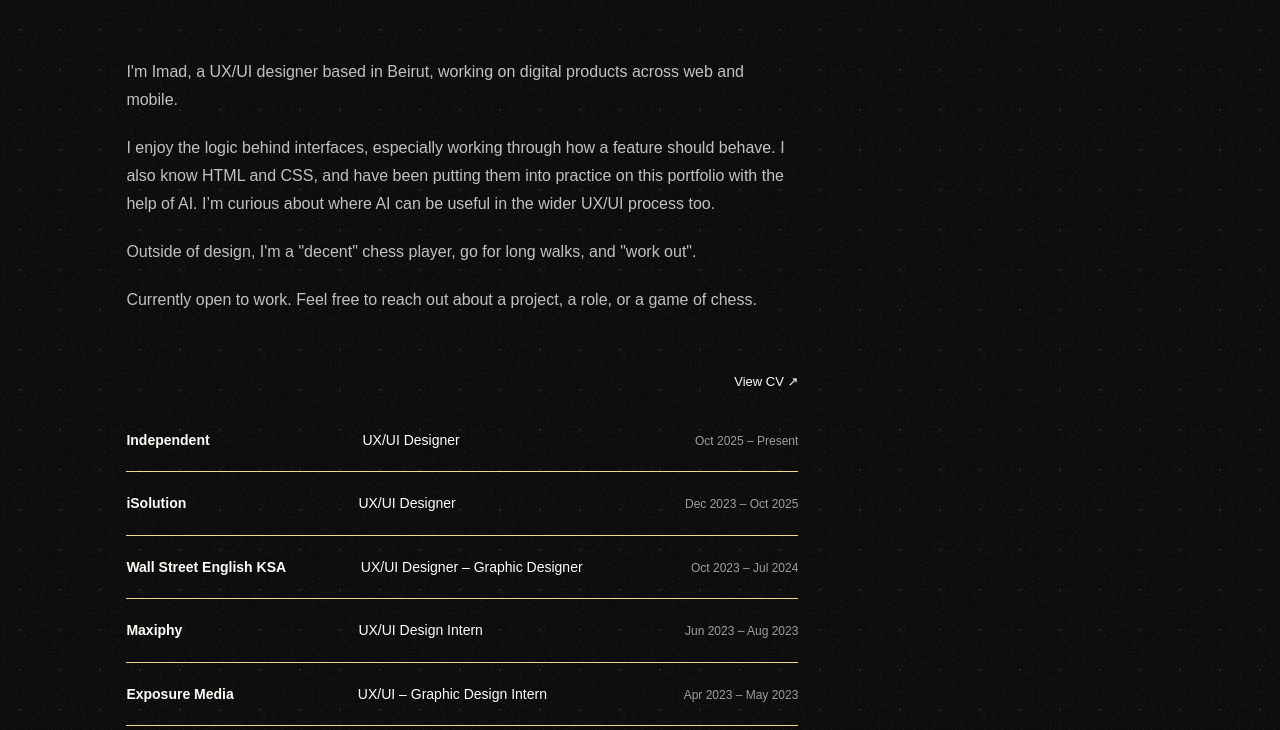
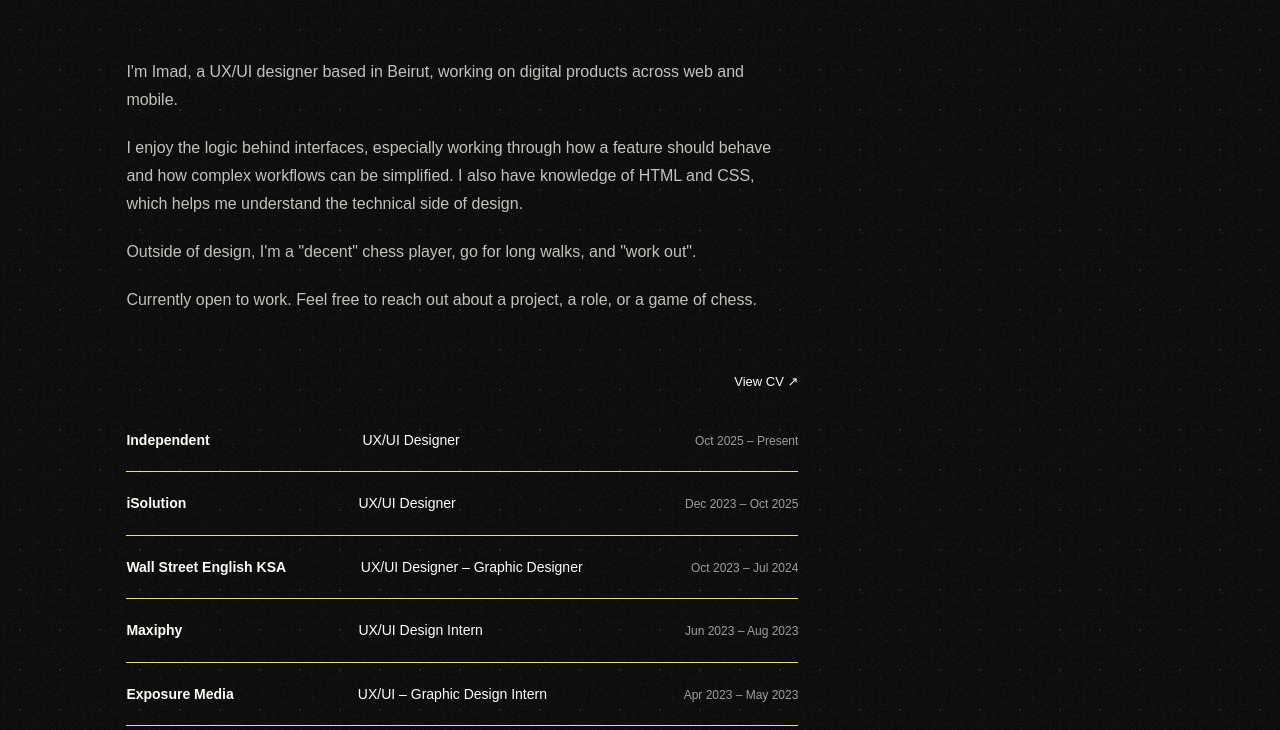
Before and after one commit to imadabualfa/imadabualfa.github.io, a plain HTML site: page about/index.html in a window 1280 px wide. Shown: the part 70-800 px from the top of the page. Drawn offline with Linux system fonts and the light colour scheme.

Commit message:
Update index.html

```diff
--- a/about/index.html
+++ b/about/index.html
@@ -93,9 +93,9 @@
         </p>
 
         <p>
-          I enjoy the logic behind interfaces, especially working through how a feature should behave.
-          I also know HTML and CSS, and have been putting them into practice on this portfolio with the help of AI.
-          I’m curious about where AI can be useful in the wider UX/UI process too.
+          I enjoy the logic behind interfaces, especially working through how a feature should behave and
+          how complex workflows can be simplified. I also have knowledge of HTML and CSS, which helps me
+          understand the technical side of design.
         </p>
 
         <p>
```
